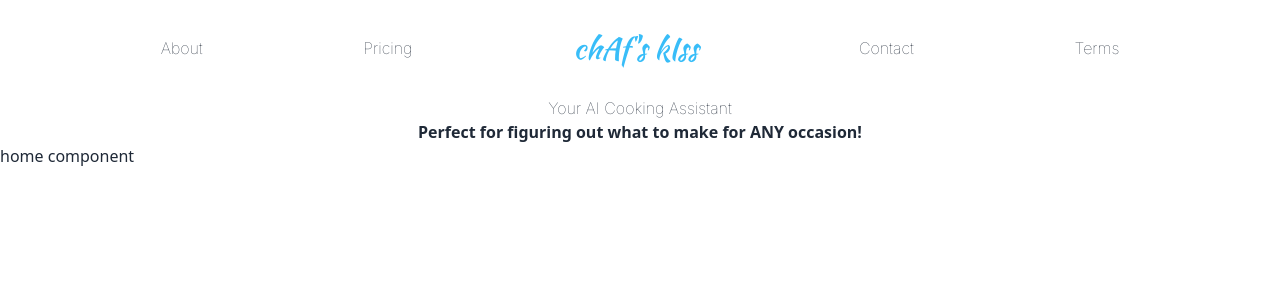
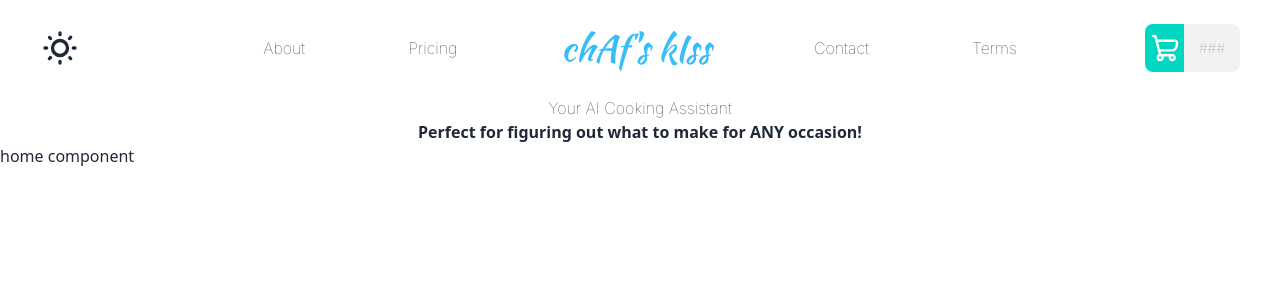
Before and after one commit to MyPingO/chAfs-kIss, a React (Vite) app in the folder frontend/: page / in a window 1280 px wide. Shown: the top 300 px of the page. Built offline with nearby package versions, Linux system fonts and the light colour scheme.

Commit message:
Finished Header Added coin.svg Added theme switcher Reordered components for better file structure

```diff
--- a/frontend/src/AppRouter.jsx
+++ b/frontend/src/AppRouter.jsx
@@ -1,6 +1,6 @@
 import { Routes, Route } from "react-router-dom";
 
-import Header from "./components/Header";
+import Header from "./components/Header/index";
 
 function App() {
   return (
@@ -8,8 +8,10 @@
       <Header />
       <Routes>
         <Route path="/" element={"home component"} />
-        <Route path="/dashboard" element={"dashboard component"} />
-        <Route path="/measure" element={"measure component"} />
+        <Route path="/about" element={"about component"} />
+        <Route path="/pricing" element={"pricing component"} />
+        <Route path="/contact" element={"contact component"} />
+        <Route path="/terms" element={"terms component"} />
         <Route path="*" element={"404"} />
       </Routes>
     </>
--- /dev/null
+++ b/frontend/src/components/Header/CoinInfo.jsx
@@ -0,0 +1,18 @@
+function CoinInfo() {
+  return (
+    <div className="join absolute right-10">
+      <div className="join-item bg-accent flex item-center">
+        <img src="/coin.svg" alt="coin_img" width="40px" />
+      </div>
+      <span
+        className="join-item input input-md text-end w-14 overflow-scroll flex items-center justify-center p-0"
+        disabled
+      >
+        ###
+        {/* pull this from db */}
+      </span>
+    </div>
+  );
+}
+
+export default CoinInfo;
--- /dev/null
+++ b/frontend/src/components/Header/ThemeSwitch.jsx
@@ -0,0 +1,27 @@
+function ThemeSwitch() {
+  return (
+    <label className="swap swap-rotate absolute left-10">
+      {/* this hidden checkbox controls the state */}
+      <input type="checkbox" className="theme-controller" value="light" />
+
+      {/* moon icon */}
+      <svg
+        className="swap-on fill-current w-10 h-10"
+        xmlns="http://www.w3.org/2000/svg"
+        viewBox="0 0 24 24"
+      >
+        <path d="M21.64,13a1,1,0,0,0-1.05-.14,8.05,8.05,0,0,1-3.37.73A8.15,8.15,0,0,1,9.08,5.49a8.59,8.59,0,0,1,.25-2A1,1,0,0,0,8,2.36,10.14,10.14,0,1,0,22,14.05,1,1,0,0,0,21.64,13Zm-9.5,6.69A8.14,8.14,0,0,1,7.08,5.22v.27A10.15,10.15,0,0,0,17.22,15.63a9.79,9.79,0,0,0,2.1-.22A8.11,8.11,0,0,1,12.14,19.73Z" />
+      </svg>
+      {/* sun icon */}
+      <svg
+        className="swap-off fill-current w-10 h-10"
+        xmlns="http://www.w3.org/2000/svg"
+        viewBox="0 0 24 24"
+      >
+        <path d="M5.64,17l-.71.71a1,1,0,0,0,0,1.41,1,1,0,0,0,1.41,0l.71-.71A1,1,0,0,0,5.64,17ZM5,12a1,1,0,0,0-1-1H3a1,1,0,0,0,0,2H4A1,1,0,0,0,5,12Zm7-7a1,1,0,0,0,1-1V3a1,1,0,0,0-2,0V4A1,1,0,0,0,12,5ZM5.64,7.05a1,1,0,0,0,.7.29,1,1,0,0,0,.71-.29,1,1,0,0,0,0-1.41l-.71-.71A1,1,0,0,0,4.93,6.34Zm12,.29a1,1,0,0,0,.7-.29l.71-.71a1,1,0,1,0-1.41-1.41L17,5.64a1,1,0,0,0,0,1.41A1,1,0,0,0,17.66,7.34ZM21,11H20a1,1,0,0,0,0,2h1a1,1,0,0,0,0-2Zm-9,8a1,1,0,0,0-1,1v1a1,1,0,0,0,2,0V20A1,1,0,0,0,12,19ZM18.36,17A1,1,0,0,0,17,18.36l.71.71a1,1,0,0,0,1.41,0,1,1,0,0,0,0-1.41ZM12,6.5A5.5,5.5,0,1,0,17.5,12,5.51,5.51,0,0,0,12,6.5Zm0,9A3.5,3.5,0,1,1,15.5,12,3.5,3.5,0,0,1,12,15.5Z" />
+      </svg>
+    </label>
+  );
+}
+
+export default ThemeSwitch;
--- a/frontend/src/components/Header.jsx
+++ b/frontend/src/components/Header/index.jsx
@@ -1,16 +1,24 @@
 import { Link } from "react-router-dom";
+
+import CoinInfo from "./CoinInfo";
+import ThemeSwitch from "./ThemeSwitch";
 
 function Header() {
   return (
-    <header>
-      <div className="flex justify-evenly items-center h-24 font-inter">
-        <Link to={"/about"} className="font-Inter">
+    <header className="flex flex-col items-center">
+      <div className="flex justify-evenly items-center h-24 font-inter w-3/4">
+        <ThemeSwitch />
+
+        <Link to={"/about"} className="">
           About
         </Link>
         <Link to={"/pricing"} className="">
           Pricing
         </Link>
-        <Link to={"/"} className="font-kuashan text-sky-400 text-3xl">
+        <Link
+          to={"/"}
+          className="font-kuashan text-sky-400 text-2xl sm:text-4xl"
+        >
           {"chAf's kIss"}
         </Link>
         <Link to={"/contact"} className="">
@@ -19,6 +27,8 @@
         <Link to={"/terms"} className="">
           Terms
         </Link>
+
+        <CoinInfo />
       </div>
       <div className="text-center">
         <p className="font-inter">Your AI Cooking Assistant</p>
```
Also changed, not shown: frontend/public/coin.svg (added).
